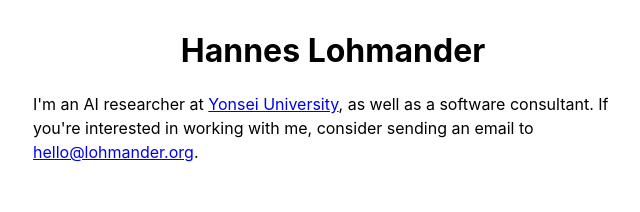
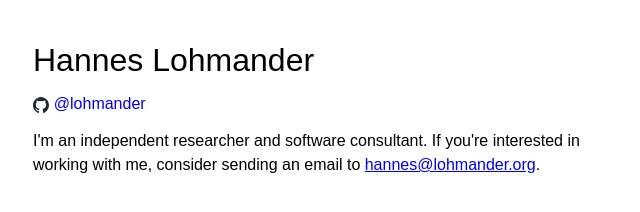
Before and after one commit to lohmander/lohmander.github.io, a plain HTML site: page index.html in a window 1280 px wide. Shown: the whole page, without its empty margins (307-947 px from the left). Drawn offline with Linux system fonts and the light colour scheme; a web font is replaced by a local one.

Commit message:
Update texts and add gh link

```diff
--- a/index.html
+++ b/index.html
@@ -3,31 +3,75 @@
     <head>
         <title>Lohmander</title>
         <meta name="viewport" content="width=device-width, initial-scale=1" />
+        <link rel="preconnect" href="https://fonts.googleapis.com" />
+        <link rel="preconnect" href="https://fonts.gstatic.com" crossorigin />
+        <link
+            href="https://fonts.googleapis.com/css2?family=Rethink+Sans:ital,wght@0,400..800;1,400..800&display=swap"
+            rel="stylesheet"
+        />
         <style>
-      html, body {
+            html,
+            body {
                 margin: 10px;
-        font-family: -apply-system, BlinkMacSystemFont, sans-serif;
+                font-family: "Rethink Sans", sans-serif;
+                font-optical-sizing: auto;
+                font-weight: <weight>;
+                font-style: normal;
             }
 
             main {
                 max-width: 600px;
-        margin: 0 auto;
+                margin: 2em auto;
             }
 
             h1 {
-        text-align: center;
+                font-weight: 500;
+                margin: 0;
             }
 
             p {
                 line-height: 1.5;
+            }
+
+            ul {
+                list-style: none;
+                padding: 0;
+                margin: 1em 0;
+            }
+
+            ul a {
+                text-decoration: none;
+            }
+
+            ul a:hover span {
+                text-decoration: underline;
+            }
+
+            .icon {
+                height: 1em;
+                vertical-align: middle;
             }
         </style>
     </head>
     <body>
         <main>
             <h1>Hannes Lohmander</h1>
+            <ul>
+                <li>
+                    <a href="https://github.com/lohmander">
+                        <img
+                            class="icon"
+                            src="media/github-mark.svg"
+                            alt="Github"
+                        />
+                        <span> @lohmander </span>
+                    </a>
+                </li>
+            </ul>
             <p>
-      I'm an AI researcher at <a href="https://www.yonsei.ac.kr/">Yonsei University</a>, as well as a software consultant. If you're interested in working with me, consider sending an email to <a href="mailto:hello@lohmander.org">hello@lohmander.org</a>.
+                I'm an independent researcher and software consultant. If you're
+                interested in working with me, consider sending an email to
+                <a href="mailto:hannes@lohmander.org">hannes@lohmander.org</a>.
             </p>
         </main>
     </body>
```
Also changed, not shown: media/github-mark.svg (added). Lines whose indentation alone changed are shown as unchanged.
